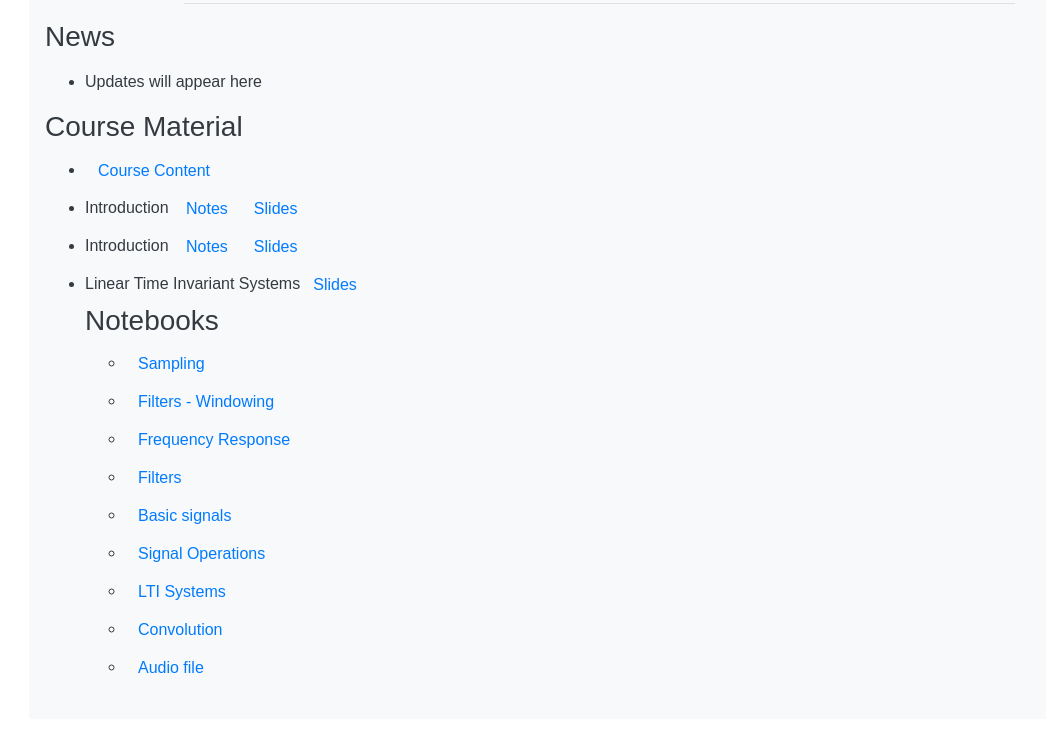
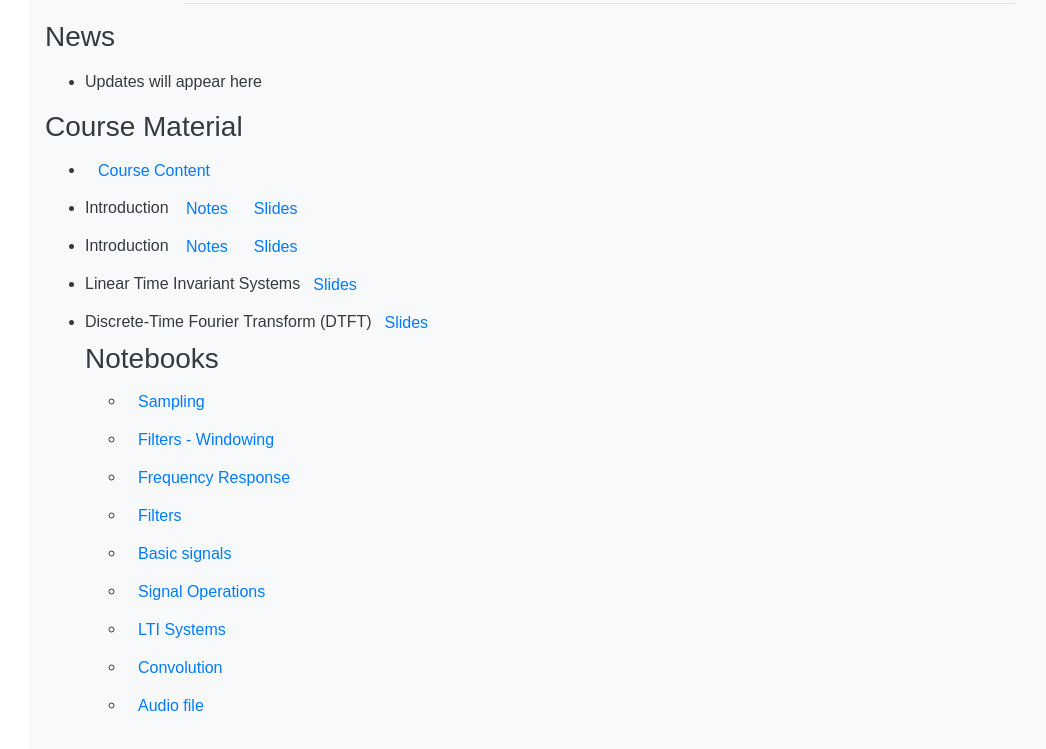
Before and after one commit to ciiram/ciiram.github.io, a plain HTML site: page dsp.html in a window 1280 px wide. Shown: the part 75-824 px from the top of the page, without its empty margins (41-1087 px from the left). Before the commit the page ends 802 px from the top, so only its background shows below. Drawn offline with nearby package versions, Linux system fonts and the light colour scheme.

Commit message:
DTFT slides

```diff
--- a/dsp.html
+++ b/dsp.html
@@ -28,7 +28,9 @@
           <li> <a href="files/lecture_notes/dsp_content.pdf" class="btn btn-link" role="button">Course Content</a>
           <li>  Introduction <a href="files/lecture_notes/dsp_lecture1.pdf" class="btn btn-link" role="button">Notes</a><a href="files/lecture_notes/dsp_slides_lecture_1.pdf" class="btn btn-link" role="button">Slides</a>
 	  <li>  Introduction <a href="files/lecture_notes/dsp_lecture2.pdf" class="btn btn-link" role="button">Notes</a><a href="files/lecture_notes/dsp_slides_lecture_2.pdf" class="btn btn-link" role="button">Slides</a>
-	    <li>  Linear Time Invariant Systems<a href="files/lecture_notes/dsp_slides_lecture_3.pdf" class="btn btn-link" role="button">Slides</a>
+	  <li>  Linear Time Invariant Systems<a href="files/lecture_notes/dsp_slides_lecture_3.pdf" class="btn btn-link" role="button">Slides</a>
+	    <li>  Discrete-Time Fourier Transform (DTFT)<a href="files/lecture_notes/dsp_slides_lecture_4.pdf" class="btn btn-link" role="button">Slides</a>
+
 	    <!--
           <li>  LTI Systems <a href="files/lecture_notes/dsp_lecture2.pdf" class="btn btn-link" role="button">Notes</a>
             <ul>
```
Also changed, not shown: 1 other file.
